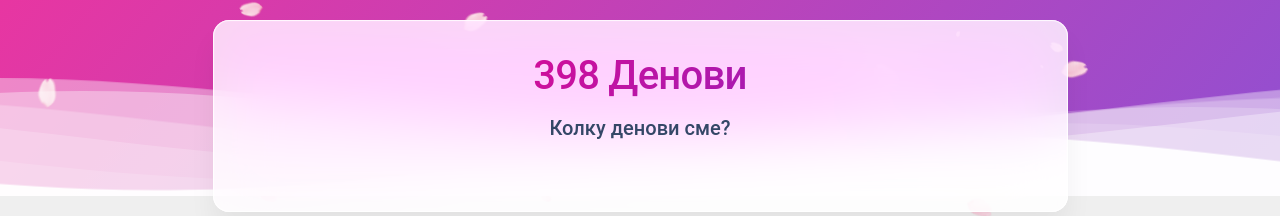
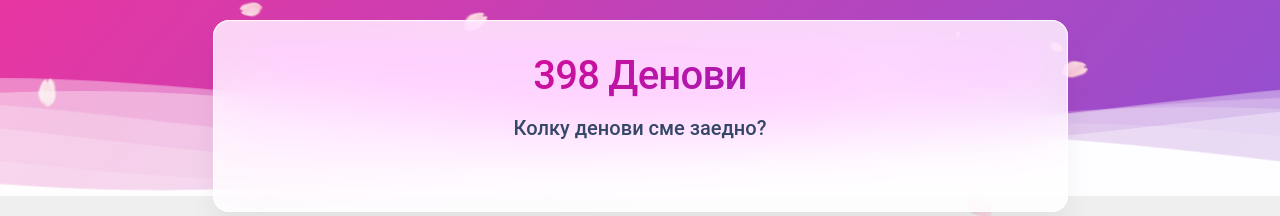
Before and after one commit to Booyan15/valentines-day, a plain HTML site: page index.html in a window 1280 px wide. Shown: the part 404-620 px from the top of the page. Drawn offline with Linux system fonts and the light colour scheme.

Commit message:
index.html

```diff
--- a/index.html
+++ b/index.html
@@ -52,7 +52,7 @@
                     <div class="col position-relative">
                         <div class="p-3 text-center">
                             <h1 class="text-gradient text-primary"> <span id="state1"></span> Денови</h1>
-                            <h5 class="mt-3">Колку денови сме?</h5>
+                            <h5 class="mt-3">Колку денови сме заедно?</h5>
                         </div>
                     </div>
                     </div>
```
